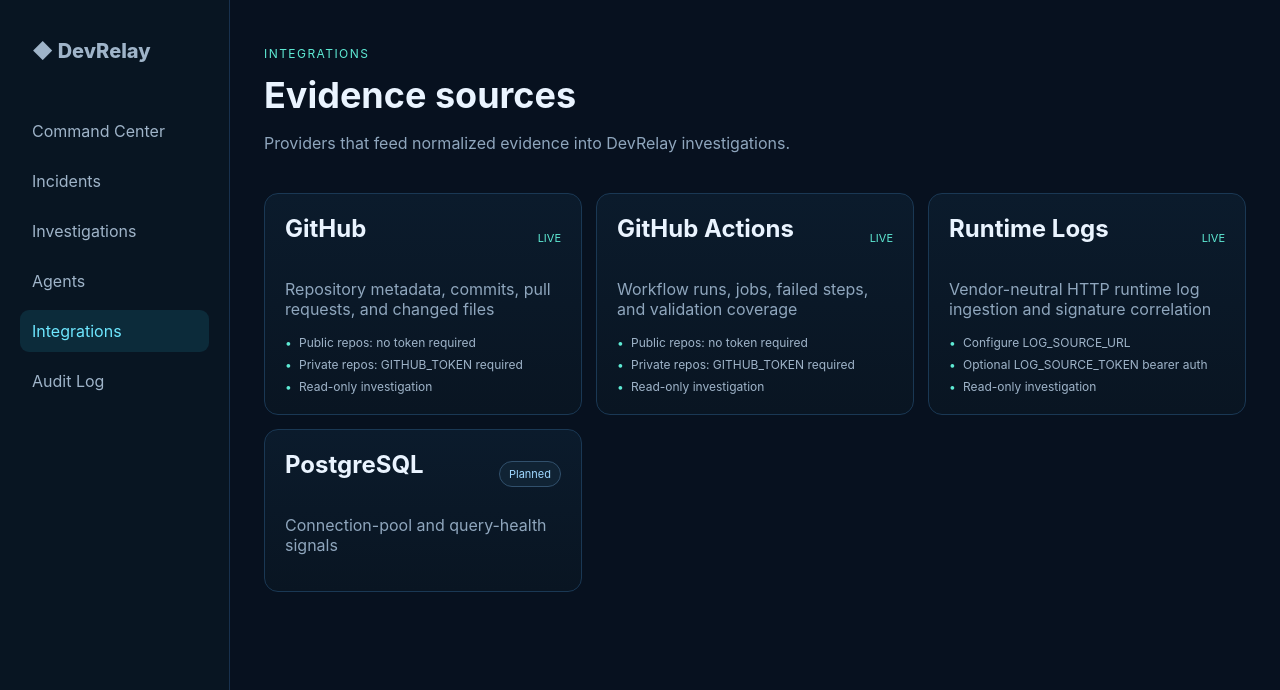
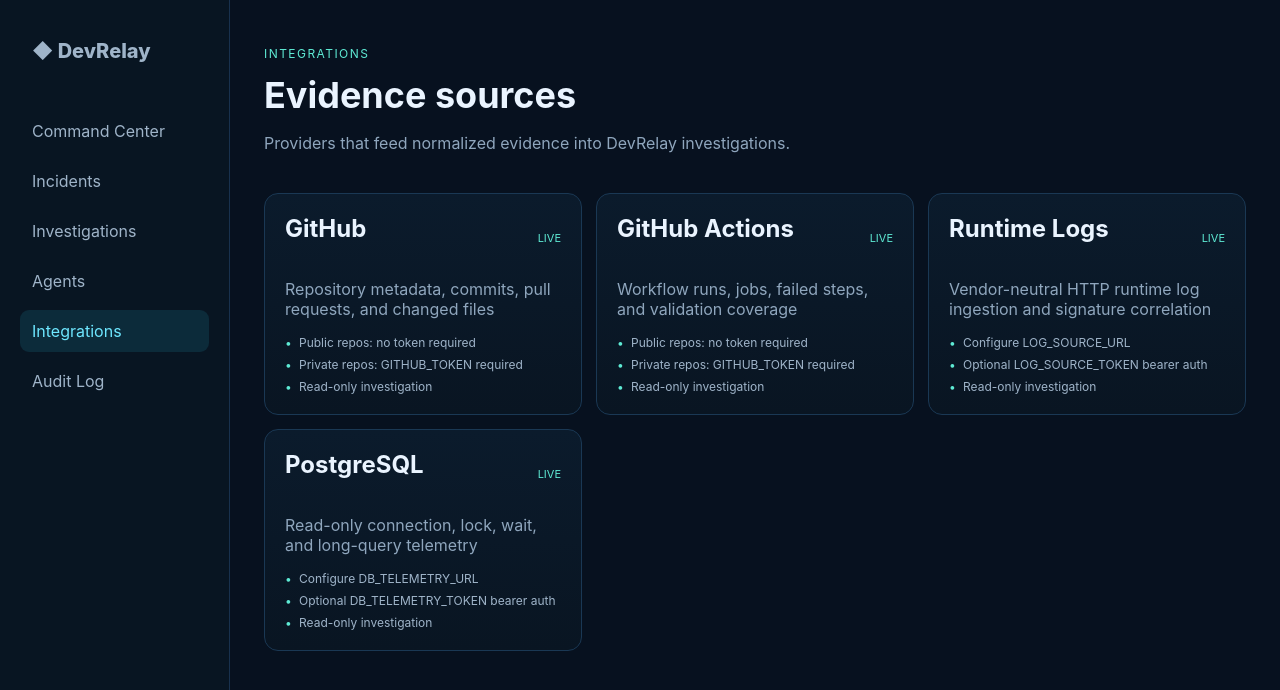
Before and after one commit to shadrackbond/DevRelay, a Next.js app in the folder apps/web/: page /integrations in a window 1280 px wide. Shown: the top 690 px of the page. Built offline with nearby package versions, Linux system fonts and the light colour scheme.

Commit message:
feat: mark database telemetry integration live

```diff
--- a/apps/web/app/integrations/page.tsx
+++ b/apps/web/app/integrations/page.tsx
@@ -4,7 +4,7 @@
   ["GitHub", "Repository metadata, commits, pull requests, and changed files", "Live"],
   ["GitHub Actions", "Workflow runs, jobs, failed steps, and validation coverage", "Live"],
   ["Runtime Logs", "Vendor-neutral HTTP runtime log ingestion and signature correlation", "Live"],
-  ["PostgreSQL", "Connection-pool and query-health signals", "Planned"],
+  ["PostgreSQL", "Read-only connection, lock, wait, and long-query telemetry", "Live"],
 ];
 
 export default function IntegrationsPage() {
@@ -28,10 +28,10 @@
               <span className={status === "Live" ? "done" : "statusBadge"}>{status}</span>
             </div>
             <p className="muted">{description}</p>
-            {(name === "GitHub" || name === "GitHub Actions" || name === "Runtime Logs") && (
+            {(name === "GitHub" || name === "GitHub Actions" || name === "Runtime Logs" || name === "PostgreSQL") && (
               <div className="integrationDetails">
-                <span>{name === "Runtime Logs" ? "Configure LOG_SOURCE_URL" : "Public repos: no token required"}</span>
-                <span>{name === "Runtime Logs" ? "Optional LOG_SOURCE_TOKEN bearer auth" : "Private repos: GITHUB_TOKEN required"}</span>
+                <span>{name === "Runtime Logs" ? "Configure LOG_SOURCE_URL" : name === "PostgreSQL" ? "Configure DB_TELEMETRY_URL" : "Public repos: no token required"}</span>
+                <span>{name === "Runtime Logs" ? "Optional LOG_SOURCE_TOKEN bearer auth" : name === "PostgreSQL" ? "Optional DB_TELEMETRY_TOKEN bearer auth" : "Private repos: GITHUB_TOKEN required"}</span>
                 <span>Read-only investigation</span>
               </div>
             )}
```
